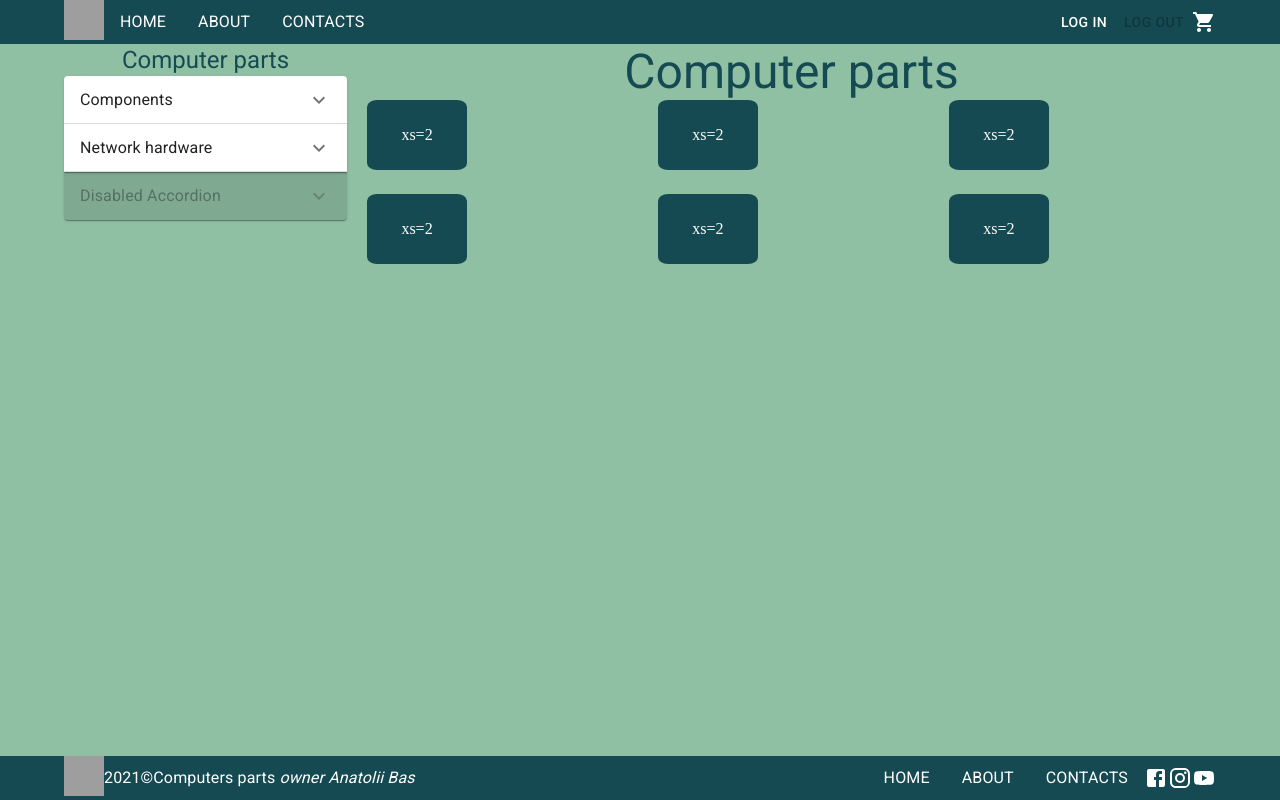
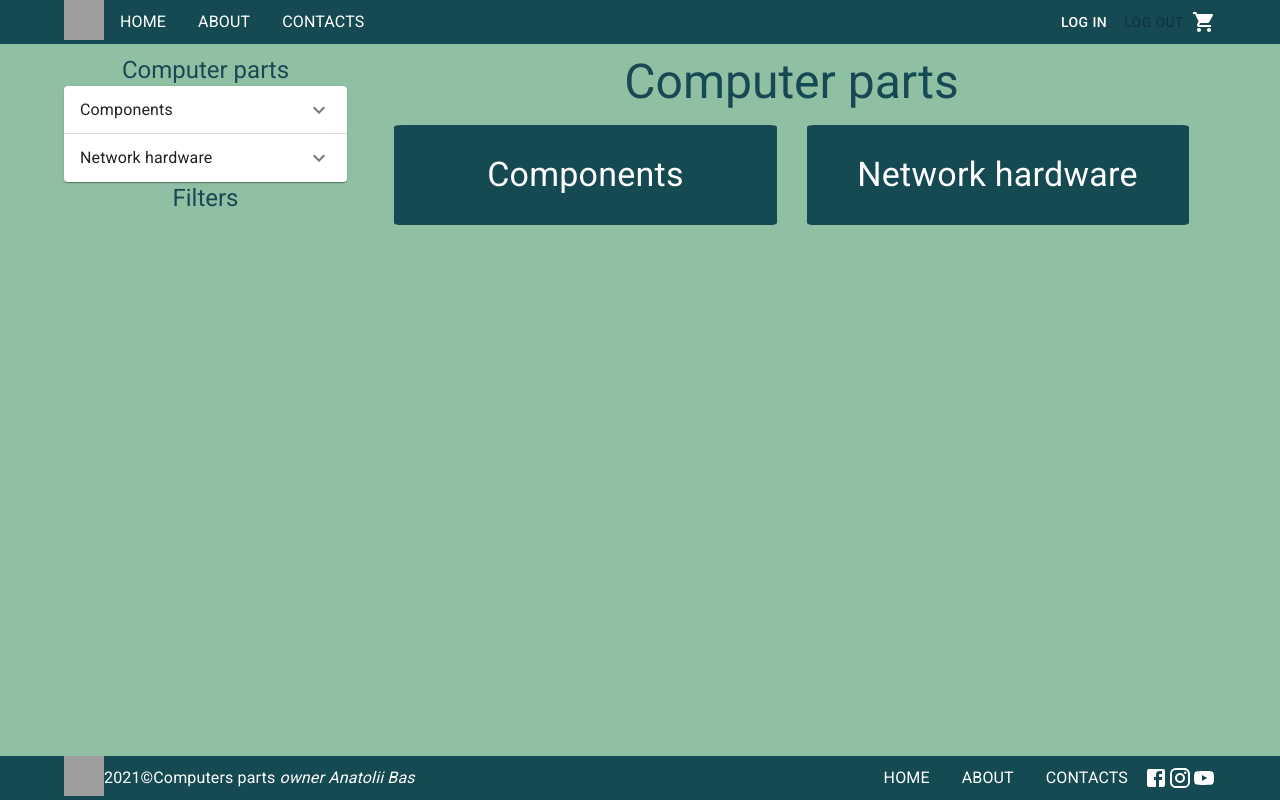
Before and after one commit to AnatoliiBass/computers-parts, a React (Create React App) app: page / in a window 1280 px wide. Built offline with nearby package versions, Linux system fonts and the light colour scheme; grey boxes are pictures that could not be loaded.

Commit message:
plus new styles

```diff
--- a/src/App.js
+++ b/src/App.js
@@ -7,12 +7,12 @@ const App = () => {
   return (
     <div className={app.wrapper}>
       <div>
-        <div><Header /></div>
-        <div><Main /></div>
+        <Header />
+        <Main />
       </div>
-      <div><Footer /></div>
+      <Footer />
     </div>
-  );
+  )
 }
 
-export default App;
+export default App
--- a/src/App.module.css
+++ b/src/App.module.css
@@ -1,8 +1,8 @@
 .wrapper {
-   height: 100vh;
-   width: 100vw;
+   width: 100%;
+   height: 100%;
    background-color: rgb(144, 192, 164);
    display: flex;
+   flex-direction: column;
    justify-content: space-between;
-   flex-direction: column;
 }
--- a/src/Components/Main/Content/Content.js
+++ b/src/Components/Main/Content/Content.js
@@ -1,17 +1,12 @@
-import { Grid } from '@mui/material'
+
 import Title from '../../UI/Title/Title'
-import { content, box } from './Content.module.css'
+import { content } from './Content.module.css'
+import Sections from './Sections/Sections'
 const Content = () => {
    return (
       <section className={content}>
          <Title size="h3" seo="h1" description="Computer parts" />
-         <Grid container spacing={{ xs: 2, md: 3 }} columns={{ xs: 4, sm: 8, md: 12 }}>
-            {Array.from(Array(6)).map((_, index) => (
-               <Grid item xs={2} sm={4} md={4} key={index}>
-                  <div className={box}>xs=2</div>
-               </Grid>
-            ))}
-         </Grid>
+         <Sections sections="Components, Network hardware" />
       </section>)
 }
 
--- a/src/Components/Main/Content/Content.module.css
+++ b/src/Components/Main/Content/Content.module.css
@@ -1,13 +1,3 @@
 .content {
    text-align: center;
 }
-.box {
-   width: 100px;
-   height: 70px;
-   background-color: rgb(22, 74, 83);
-   border-radius: 10%;
-   color: #fff;
-   display: flex;
-   align-items: center;
-   justify-content: center;
-}
--- /dev/null
+++ b/src/Components/Main/Content/Sections/Sections.js
@@ -0,0 +1,15 @@
+
+import Title from '../../../UI/Title/Title'
+import { sectionBox, box } from './Sections.module.css'
+
+const Sections = ({ sections }) => {
+   return (
+      <div className={sectionBox}>
+         {sections.split(', ').map((item, index) => (
+            <div className={box} key={index}><Title size="h4" seo="h3" description={item} /></div>
+         ))}
+      </div>
+   )
+}
+
+export default Sections
--- /dev/null
+++ b/src/Components/Main/Content/Sections/Sections.module.css
@@ -0,0 +1,16 @@
+.sectionBox {
+   display: flex;
+   flex-wrap: wrap;
+   justify-content: center;
+}
+.box {
+   height: 100px;
+   margin: 15px;
+   flex: 0 1 45%;
+   background-color: rgb(22, 74, 83);
+   border-radius: 2%;
+   color: #fff;
+   display: flex;
+   align-items: center;
+   justify-content: center;
+}
--- a/src/Components/Main/Main.js
+++ b/src/Components/Main/Main.js
@@ -2,9 +2,11 @@ import { grid, container } from './Main.module.css'
 import Sidebar from './Sidebar/Sidebar'
 import Content from './Content/Content'
 const Main = () => {
-   return (<main className={`${grid} ${container}`}>
-      <Sidebar />
-      <Content />
+   return (<main className={container}>
+      <div className={grid}>
+         <Sidebar />
+         <Content />
+      </div>
    </main>)
 }
 
--- a/src/Components/Main/Main.module.css
+++ b/src/Components/Main/Main.module.css
@@ -6,5 +6,6 @@
 .container {
    width: 90%;
    margin: auto;
+   padding: 10px 0;
    color: rgb(22, 74, 83);
 }
--- a/src/Components/Main/Sidebar/Sidebar.js
+++ b/src/Components/Main/Sidebar/Sidebar.js
@@ -1,63 +1,17 @@
-import { Accordion, AccordionDetails, AccordionSummary, Typography } from '@mui/material'
-import ExpandMoreIcon from '@mui/icons-material/ExpandMore'
 import { sidebar } from './Sidebar.module.css'
 import Title from '../../UI/Title/Title'
+import AccordionItems from '../../UI/AccordionItems/AccordionItems'
+const info = {
+   "Components": ["Sound cards", "Video cards"],
+   "Network hardware": ["Modems", "Routers"]
+}
+
 const Sidebar = () => {
    return (
       <section className={sidebar}>
          <Title size="h5" seo="h2" description="Computer parts" />
-         <Accordion>
-            <AccordionSummary
-               expandIcon={<ExpandMoreIcon />}
-               aria-controls="panel1a-content"
-               id="panel1a-header"
-            >
-               <Typography>Components</Typography>
-            </AccordionSummary>
-            <AccordionDetails>
-               {/* <Accordion>
-
-               </Accordion> */}
-               <AccordionSummary
-                  expandIcon={<ExpandMoreIcon />}
-                  aria-controls="panel1a-content"
-                  id="panel1a-header"
-               >
-                  <Typography>Sound cards</Typography>
-               </AccordionSummary>
-               <AccordionSummary
-                  expandIcon={<ExpandMoreIcon />}
-                  aria-controls="panel1a-content"
-                  id="panel1a-header"
-               >
-                  <Typography>Video cards</Typography>
-               </AccordionSummary>
-            </AccordionDetails>
-         </Accordion>
-         <Accordion>
-            <AccordionSummary
-               expandIcon={<ExpandMoreIcon />}
-               aria-controls="panel2a-content"
-               id="panel2a-header"
-            >
-               <Typography>Network hardware</Typography>
-            </AccordionSummary>
-            <AccordionDetails>
-               <Typography>
-                  Lorem ipsum dolor sit amet, consectetur adipiscing elit. Suspendisse
-                  malesuada lacus ex, sit amet blandit leo lobortis eget.
-               </Typography>
-            </AccordionDetails>
-         </Accordion>
-         <Accordion disabled>
-            <AccordionSummary
-               expandIcon={<ExpandMoreIcon />}
-               aria-controls="panel3a-content"
-               id="panel3a-header"
-            >
-               <Typography>Disabled Accordion</Typography>
-            </AccordionSummary>
-         </Accordion>
+         <AccordionItems infoArray={info} />
+         <Title size="h5" seo="h2" description="Filters" />
       </section>
    )
 }
--- /dev/null
+++ b/src/Components/UI/AccordionItems/AccordionItems.js
@@ -0,0 +1,30 @@
+import { Accordion, AccordionDetails, AccordionSummary, Typography } from "@mui/material"
+import ExpandMoreIcon from '@mui/icons-material/ExpandMore'
+
+const AccordionItems = ({ infoArray }) => {
+   const keys = Object.keys(infoArray)
+   return (
+      <>
+         {keys.map((item, index) => (
+            <Accordion key={Math.floor(Math.random() * 100) + index}>
+               <AccordionSummary
+                  expandIcon={<ExpandMoreIcon />}
+               >
+                  <Typography>{item}</Typography>
+               </AccordionSummary>
+               <AccordionDetails>
+                  {
+                     infoArray[item].map((element, i) => (
+                        <AccordionSummary key={Math.floor(Math.random() * 200) + i}>
+                           <Typography>{element}</Typography>
+                        </AccordionSummary>
+                     ))
+                  }
+               </AccordionDetails>
+            </Accordion>
+         ))}
+      </>
+   )
+}
+
+export default AccordionItems
--- a/src/index.css
+++ b/src/index.css
@@ -1,14 +1,14 @@
 *,
 *::before,
-*::after,
-.root {
+*::after {
   margin: 0;
   padding: 0;
   box-sizing: border-box;
 }
 
 html,
-body {
-  height: 100vh;
-  width: 100vw;
+body,
+#root {
+  height: 100%;
+  width: 100%;
 }
```
Also changed, not shown: src/Data/Data.js (+5 -4 lines).
